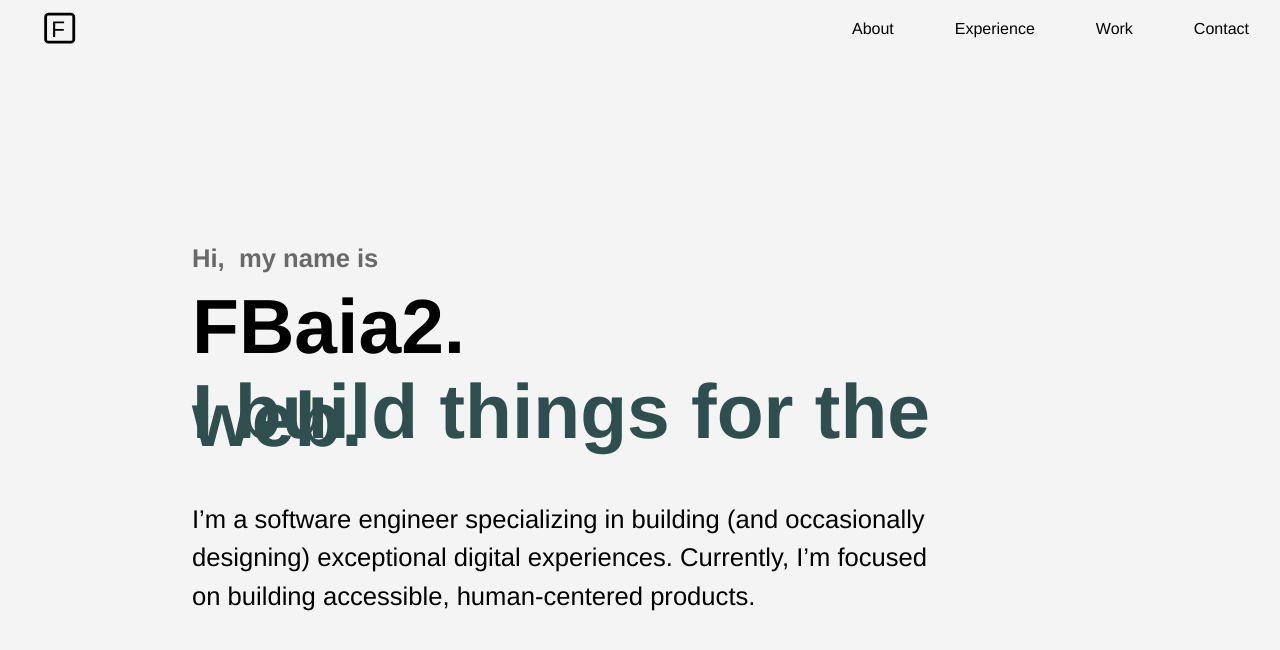
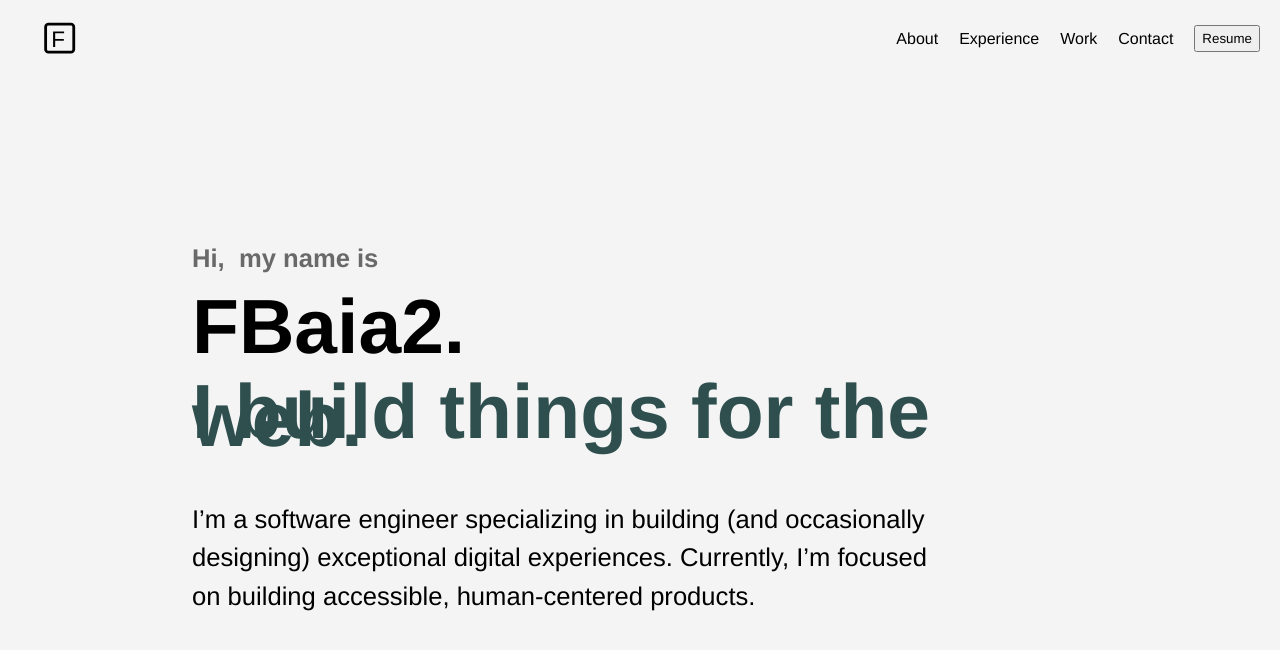
Before and after one commit to FBaia2/CloneBChiang, a plain HTML site: page index.html in a window 1280 px wide. Drawn offline with Linux system fonts and the light colour scheme.

Commit message:
progress

```diff
--- a/index.html
+++ b/index.html
@@ -29,6 +29,7 @@
         <li><a href="#Experience">Experience</a></li>
         <li><a href="#Work">Work</a></li>
         <li><a href="#contact">Contact</a></li>
+        <button class="btn">Resume</button>
         </ul>
     </header>
 
--- a/nav.css
+++ b/nav.css
@@ -129,7 +129,7 @@ body {
       float: left;
     }
     .header li a {
-      padding: 20px 30px;
+      padding: 30px 10px;
     }
     .header .menu {
       clear: none;
--- a/styles.css
+++ b/styles.css
@@ -33,7 +33,18 @@ h3{
     color: DarkSlateGray;
 }
 
+svg {
+    margin-top: 10px;
+}
 
+.btn {
+    padding-top: 4px;
+    padding-bottom: 4px;
+    margin-top: 25px;
+    margin-right: 20px;
+    margin-left: 10px;
+
+}
 
 @media screen and (max-width: 500px) {
 
```
Also changed, not shown: script.js (line endings or trailing spaces).
